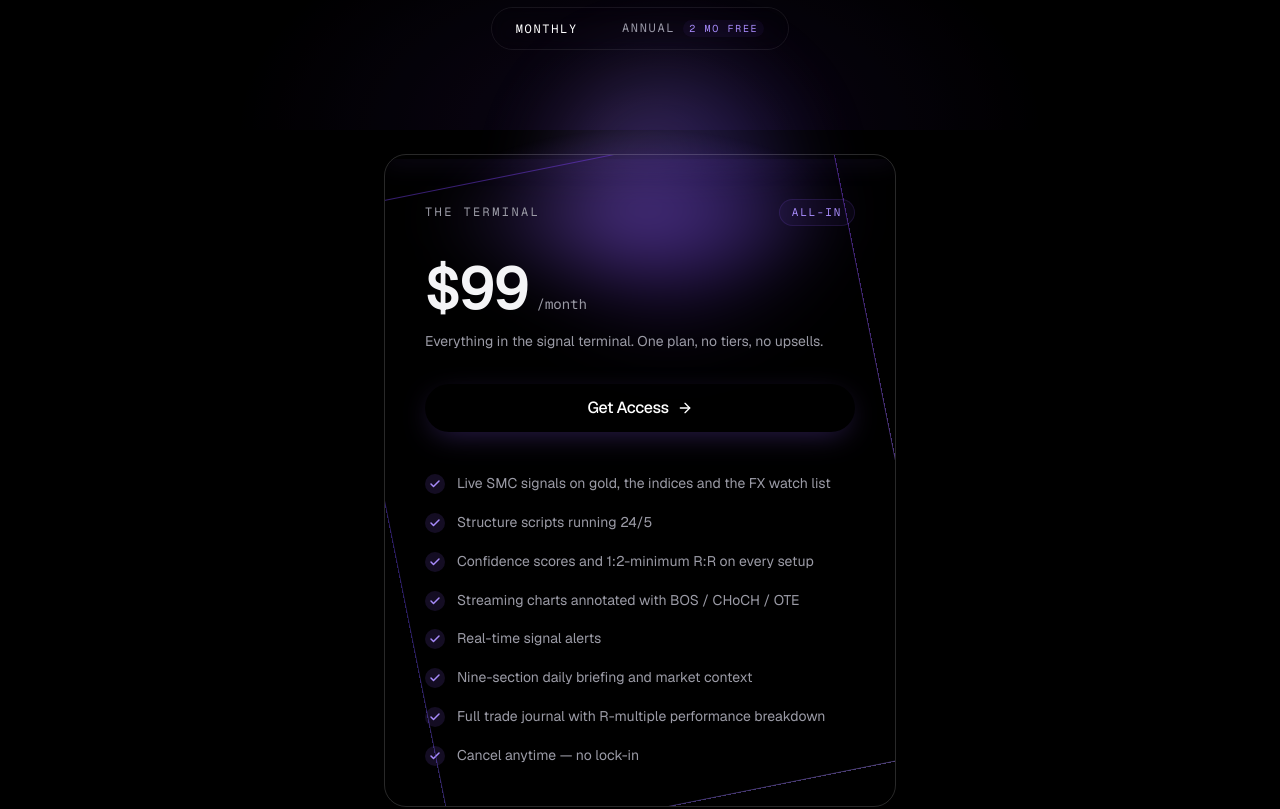
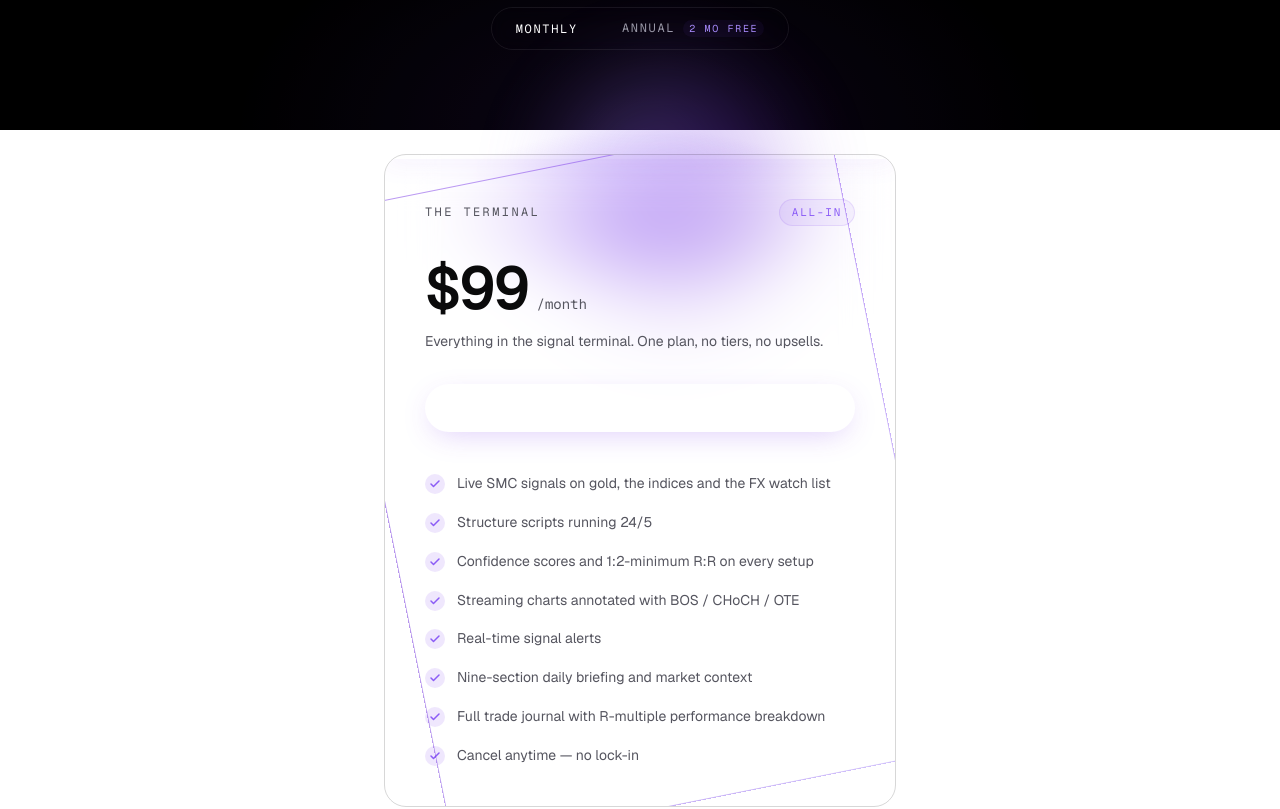
Before and after one commit to TaylorURL/rootriseholdings-com, a React (Vite) app: page /pricing in a window 1280 px wide. Shown: the part 480-1289 px from the top of the page. Built offline with nearby package versions, Linux system fonts and the light colour scheme.

Commit message:
sunday: Edit src/pages/marketing/PricingPage.jsx

```diff
--- a/src/pages/marketing/PricingPage.jsx
+++ b/src/pages/marketing/PricingPage.jsx
@@ -90,7 +90,7 @@ export default function PricingPage() {
       </section>
 
       {/* Plan card */}
-      <Section className="pt-4 sm:pt-6">
+      <Section tone="light" className="pt-4 sm:pt-6">
         <Container>
           <Reveal>
             <PricingTierCard billing={billing} />
```
